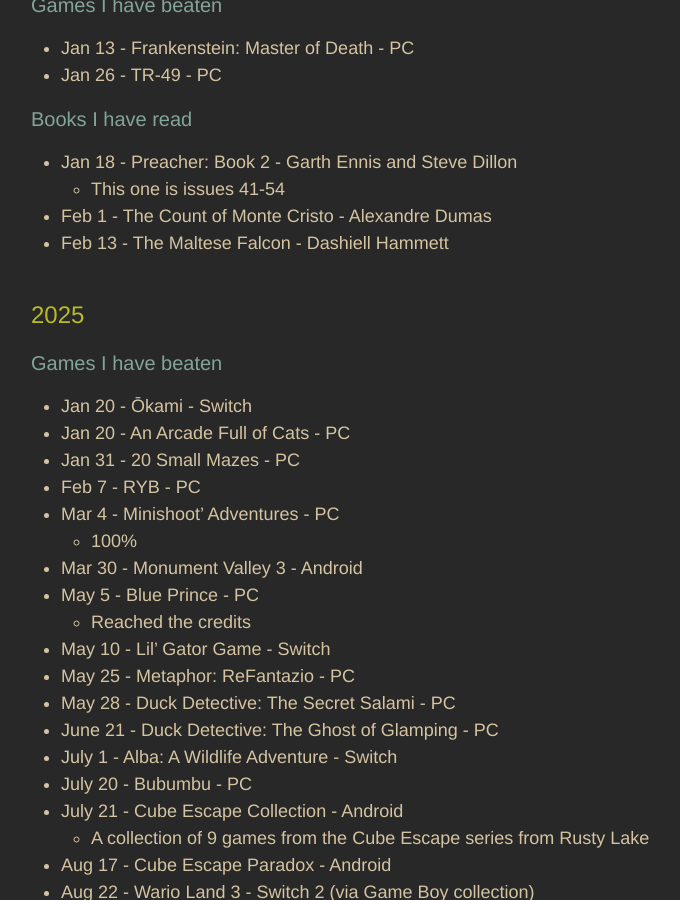
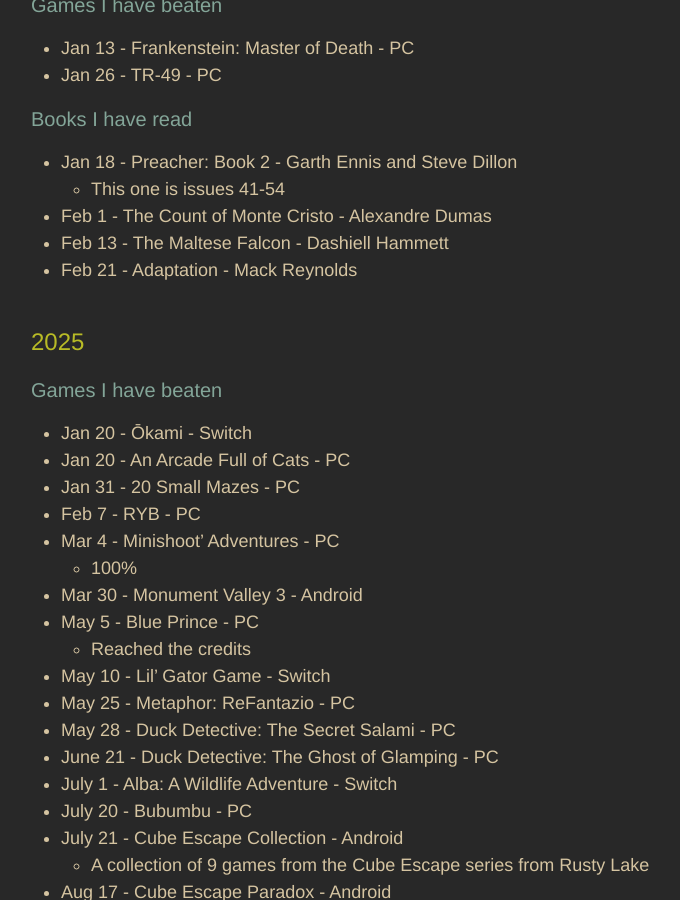
Before and after one commit to adkinsrs/sadkins_site, a Jekyll site: the page built from misc.md, in a window 1280 px wide and 900 px high, scrolled down 578 px. Shown: the whole window, without its empty margins (239-919 px from the left). Built offline with Jekyll 4.4.1, drawn with Linux system fonts in a browser that asks for light colours.

Commit message:
read a book

```diff
--- a/misc.md
+++ b/misc.md
@@ -29,6 +29,7 @@
   * This one is issues 41-54
 * Feb 1 - The Count of Monte Cristo - Alexandre Dumas
 * Feb 13 - The Maltese Falcon - Dashiell Hammett
+* Feb 21 - Adaptation - Mack Reynolds
 
 ## 2025
 
```
